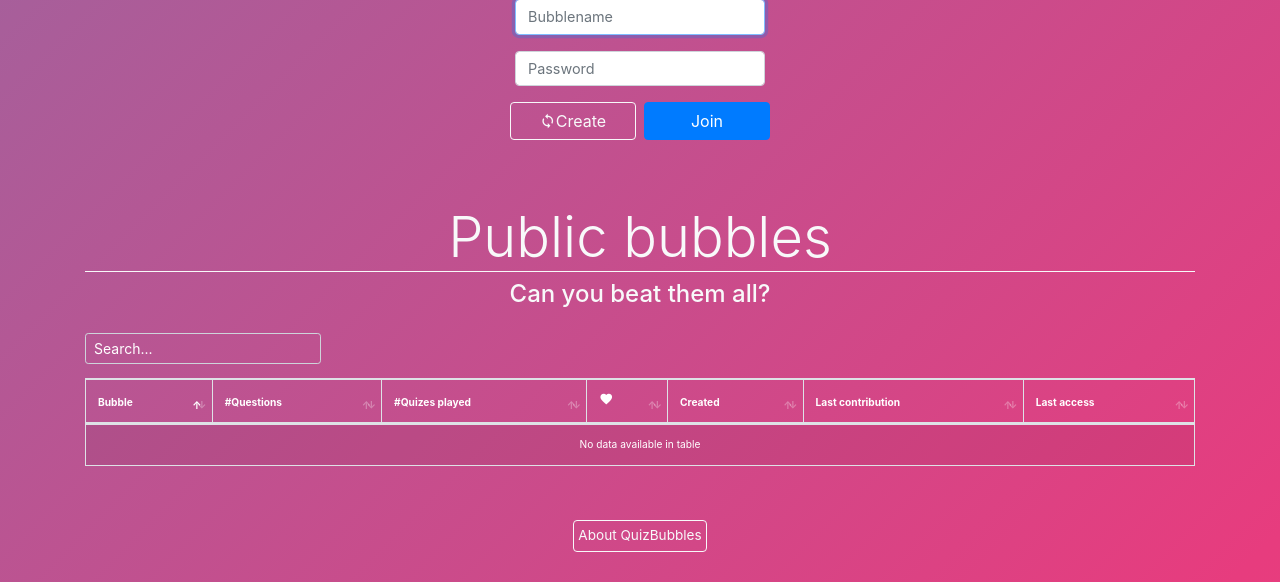
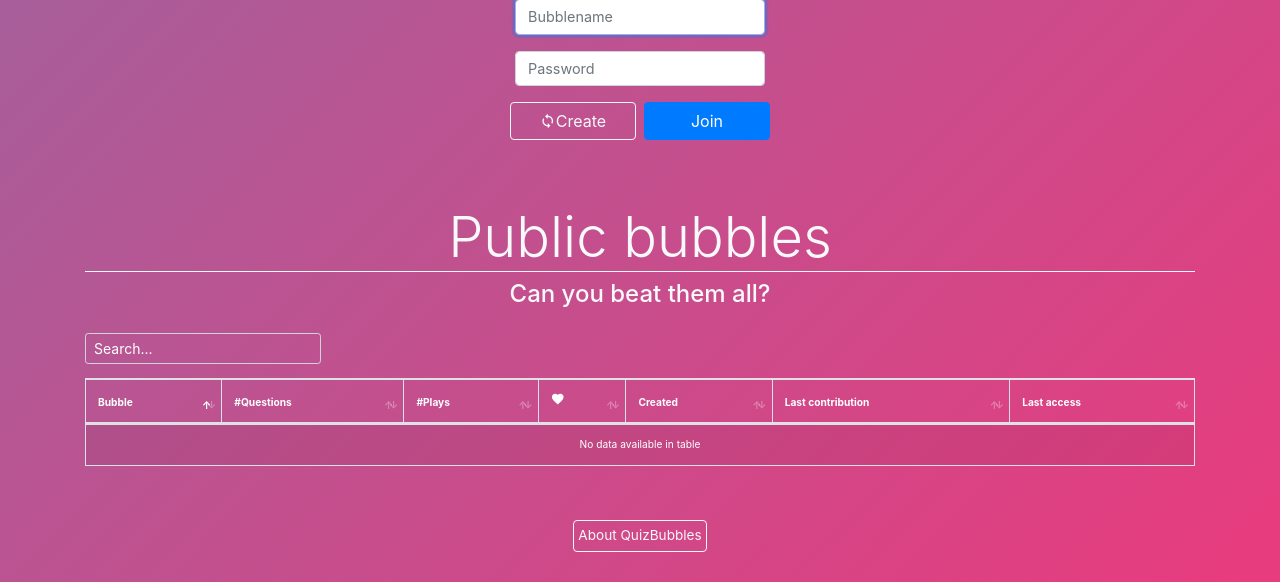
Before and after one commit to folinimarc/quizbubbles, a Django app: page / in a window 1280 px wide. Shown: the part 218-800 px from the top of the page. Run offline with Django 3.2, Linux system fonts and the light colour scheme; data that the repository does not hold is empty; some libraries are stand-ins or nearby versions.

Commit message:
fix typo

```diff
--- a/quiz/templates/quiz/includes/public_bubbles_list.html
+++ b/quiz/templates/quiz/includes/public_bubbles_list.html
@@ -3,7 +3,7 @@
         <tr>
             <th>Bubble</th>
             <th>#Questions</th>
-            <th>#Quizes played</th>
+            <th>#Plays</th>
             <th><i class="material-icons">favorite</i></th>
             <th>Created</th>
             <th>Last contribution</th>
```
